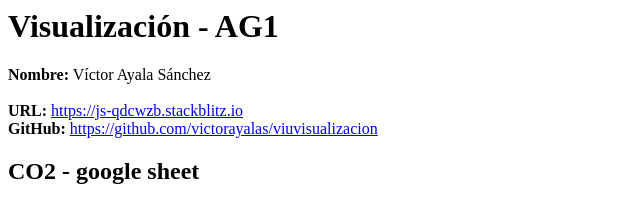
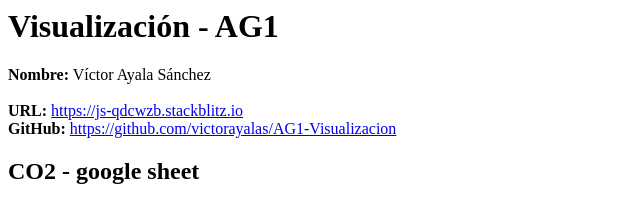
Before and after one commit to victorayalas/AG1-Visualizacion, a website: page index.html in a window 1280 px wide. Shown: the top 202 px of the page, 0-640 px from the left. Drawn offline with Linux system fonts and the light colour scheme; grey boxes are pictures that could not be loaded.

Commit message:
1 file modified

```diff
--- a/index.html
+++ b/index.html
@@ -8,7 +8,7 @@
 <br/>
 <!--Link GitHub actividad guia 1-->
 <b>GitHub:</b>
-<a href="https://github.com/victorayalas/viuvisualizacion">https://github.com/victorayalas/viuvisualizacion</a>
+<a href="https://github.com/victorayalas/AG1-Visualizacion">https://github.com/victorayalas/AG1-Visualizacion</a>
 
 <h2>CO2 - google sheet</h2>
 <iframe width="581" height="360" seamless frameborder="0" scrolling="no" src="https://docs.google.com/spreadsheets/d/e/2PACX-1vQVuFTaNSl8ra79V0TCM_paKnGaA_Nbvk0a5JNHhcohb4Cxsx3kFWCmfjp1u4dKToUqVOTIg8dLKL_v/pubchart?oid=392068924&amp;format=interactive"></iframe>
```
